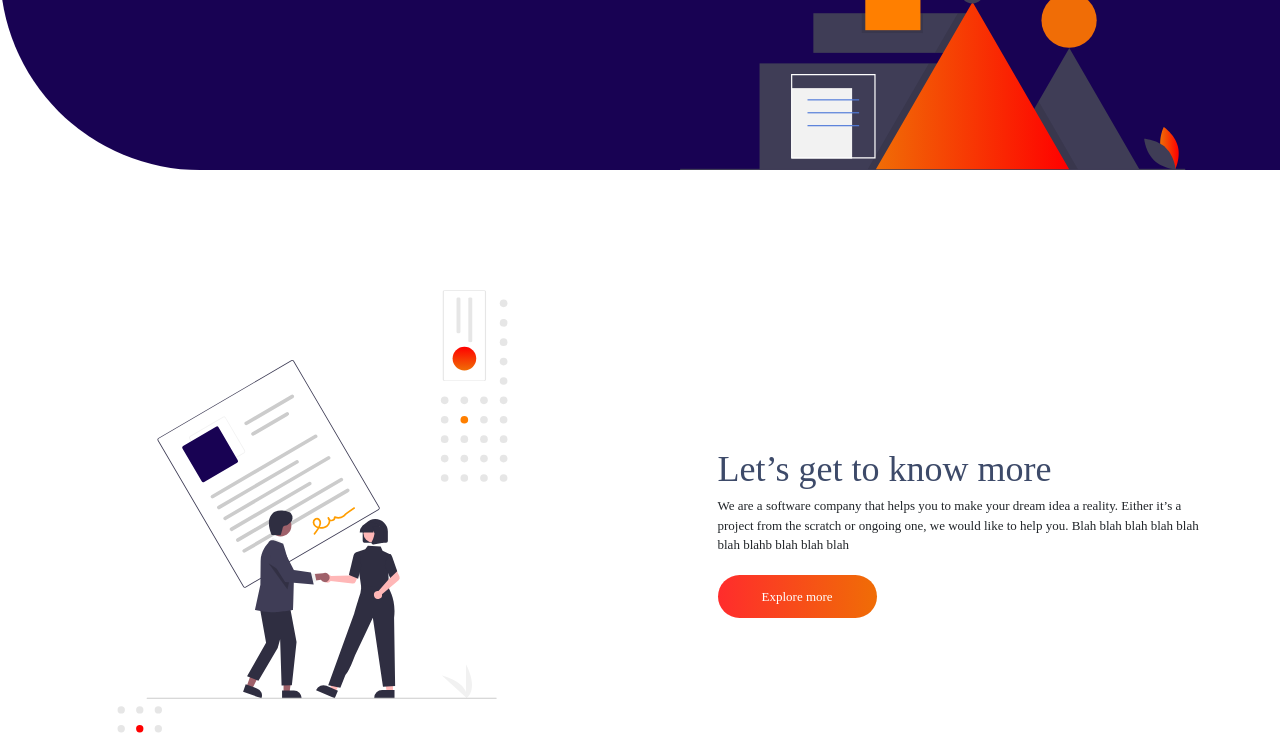
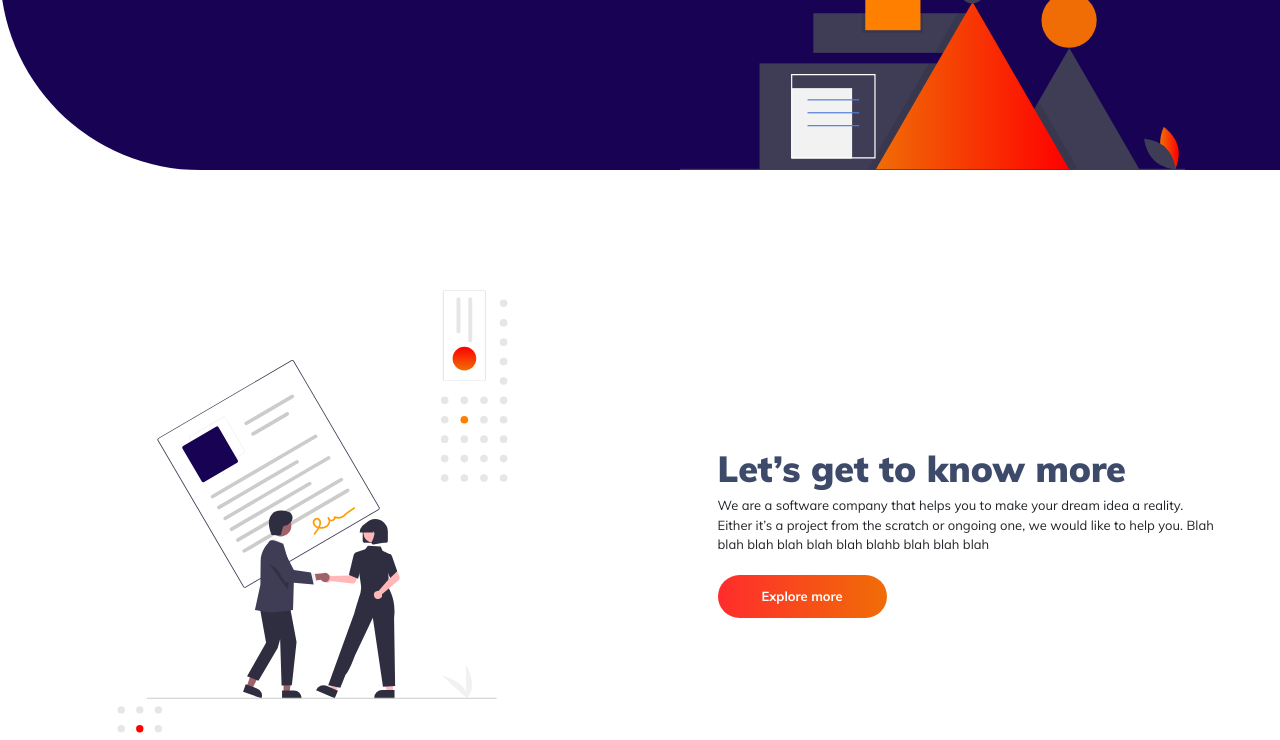
Before and after one commit to TeamStaarkX/staarkx.com, a plain HTML site: page index.html in a window 1280 px wide. Shown: the part 640-1380 px from the top of the page. Drawn offline with nearby package versions, Linux system fonts and the light colour scheme; files that its build step writes are made by us from their sources.

Commit message:
path issue fixed

```diff
--- a/index.html
+++ b/index.html
@@ -5,7 +5,7 @@
     <link rel="stylesheet" href="css/main.css">
     <link rel="icon" href="assests/img/favico.svg" type="image/gif" sizes="16x16">
     <script src="http://ajax.googleapis.com/ajax/libs/jquery/1.9.1/jquery.min.js"></script>
-    <script type="text/javascript" src="../js/bootstrap.min.js"></script>
+    <script type="text/javascript" src="js/bootstrap.min.js"></script>
 </head>
 <body></body>
 
--- a/scss/base/_fonts.scss
+++ b/scss/base/_fonts.scss
@@ -2,37 +2,37 @@
 
 @font-face {
     font-family: 'Muli-Light';
-    src:  url('../assests/fonts/Muli/Muli-Light.ttf') format('ttf'),
+    src:  url('../assests/fonts/Muli/Muli-Light.ttf'),
   }
 
 @font-face {
     font-family: 'Muli-Regular';
-    src:  url('../assests/fonts/Muli/Muli-Regular.ttf') format('ttf'),
+    src:  url('../assests/fonts/Muli/Muli-Regular.ttf'),
   }
 
 @font-face {
     font-family: 'Muli-Medium';
-    src:  url('../assests/fonts/Muli/Muli-Medium.ttf') format('ttf'),
+    src:  url('../assests/fonts/Muli/Muli-Medium.ttf'),
 }
 
 @font-face {
     font-family: 'Muli-SemiBold';
-    src:  url('../assests/fonts/Muli/Muli-SemiBold.ttf') format('ttf'),
+    src:  url('../assests/fonts/Muli/Muli-SemiBold.ttf'),
 }
 
 @font-face {
     font-family: 'Muli-Bold';
-    src:  url('../assests/fonts/Muli/Muli-Bold.ttf') format('ttf'),
+    src:  url('../assests/fonts/Muli/Muli-Bold.ttf'),
 }
 
 @font-face {
     font-family: 'Muli-ExtraBold';
-    src:  url('../assests/fonts/Muli/Muli-ExtraBold.ttf') format('ttf'),
+    src:  url('../assests/fonts/Muli/Muli-ExtraBold.ttf'),
 }
 
 @font-face {
     font-family: 'Muli-Black';
-    src:  url('../assests/fonts/Muli/Muli-Black.ttf') format('ttf'),
+    src:  url('../assests/fonts/Muli/Muli-Black.ttf'),
   }
 
 //   Typographics
```
